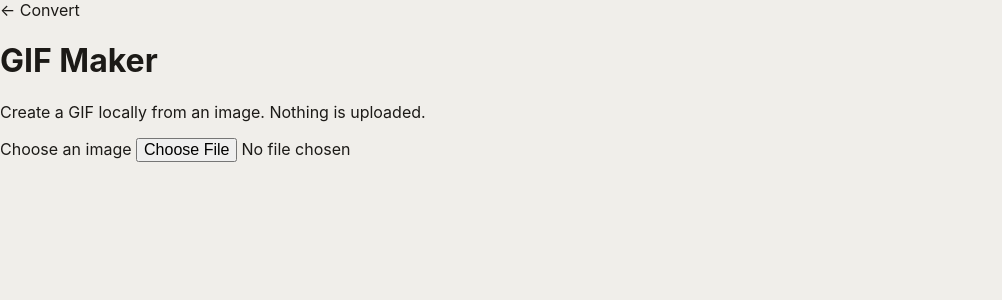
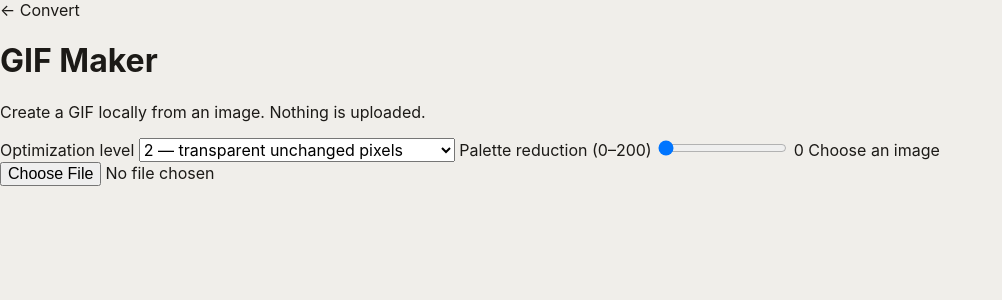
Before and after one commit to official-tisao/image.complianttools.com, a SvelteKit app in the folder apps/web/: page /gif-maker in a window 1280 px wide. Shown: the top 300 px of the page, without its empty margins (0-1002 px from the left). Built offline with nearby package versions, Linux system fonts and the light colour scheme.

Commit message:
feat(P2-05): expose local GIF optimization controls

```diff
--- a/apps/web/src/routes/gif-maker/+page.svelte
+++ b/apps/web/src/routes/gif-maker/+page.svelte
@@ -3,6 +3,8 @@
 
   let status = $state('');
   let error = $state('');
+  let optimizeLevel = $state<0 | 1 | 2 | 3>(2);
+  let lossy = $state(0);
 
   async function convert(file: File | undefined) {
     status = '';
@@ -22,13 +24,14 @@
         canvas.height,
         context.getImageData(0, 0, canvas.width, canvas.height).data,
       );
-      const url = URL.createObjectURL(new Blob([encodeGif(image)], { type: 'image/gif' }));
+      const bytes = encodeGif(image, 0, { optimizeLevel, lossy });
+      const url = URL.createObjectURL(new Blob([bytes], { type: 'image/gif' }));
       const download = document.createElement('a');
       download.href = url;
       download.download = `${file.name.replace(/\.[^.]+$/u, '')}.gif`;
       download.click();
       URL.revokeObjectURL(url);
-      status = `Created a ${canvas.width}×${canvas.height} GIF locally.`;
+      status = `Created a ${canvas.width}×${canvas.height} GIF locally (${bytes.byteLength.toLocaleString()} bytes; optimization ${optimizeLevel}, palette reduction ${lossy}).`;
     } catch (reason) {
       error = reason instanceof Error ? reason.message : 'Unable to create a GIF.';
     }
@@ -45,6 +48,20 @@
   <a href="/convert">← Convert</a>
   <h1>GIF Maker</h1>
   <p>Create a GIF locally from an image. Nothing is uploaded.</p>
+  <label>
+    Optimization level
+    <select bind:value={optimizeLevel}>
+      <option value={0}>0 — retain every frame</option>
+      <option value={1}>1 — merge duplicate frames</option>
+      <option value={2}>2 — transparent unchanged pixels</option>
+      <option value={3}>3 — maximum local frame optimization</option>
+    </select>
+  </label>
+  <label>
+    Palette reduction (0–200)
+    <input type="range" min="0" max="200" step="1" bind:value={lossy} />
+    {lossy}
+  </label>
   <label
     >Choose an image <input
       type="file"
```
